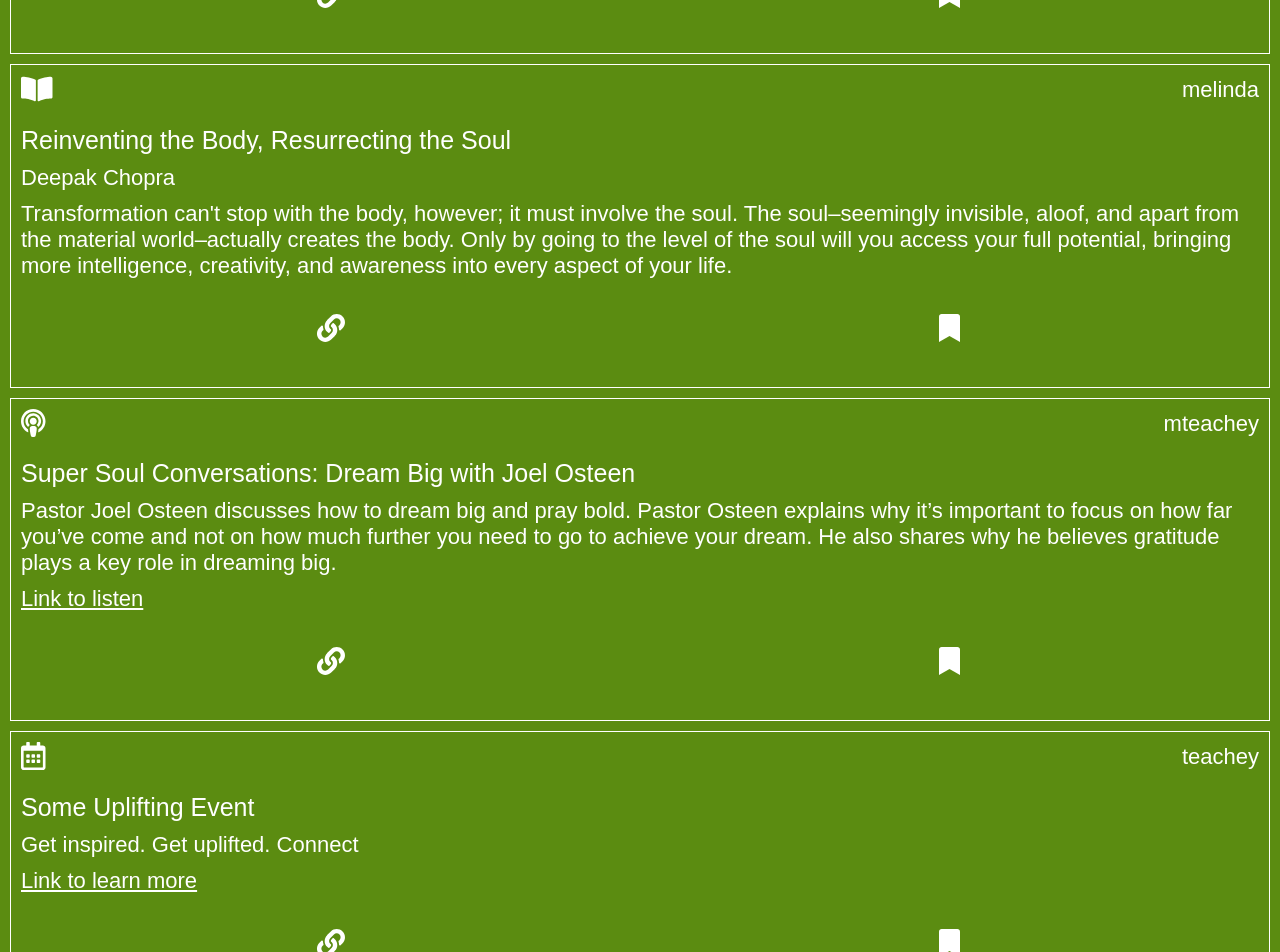
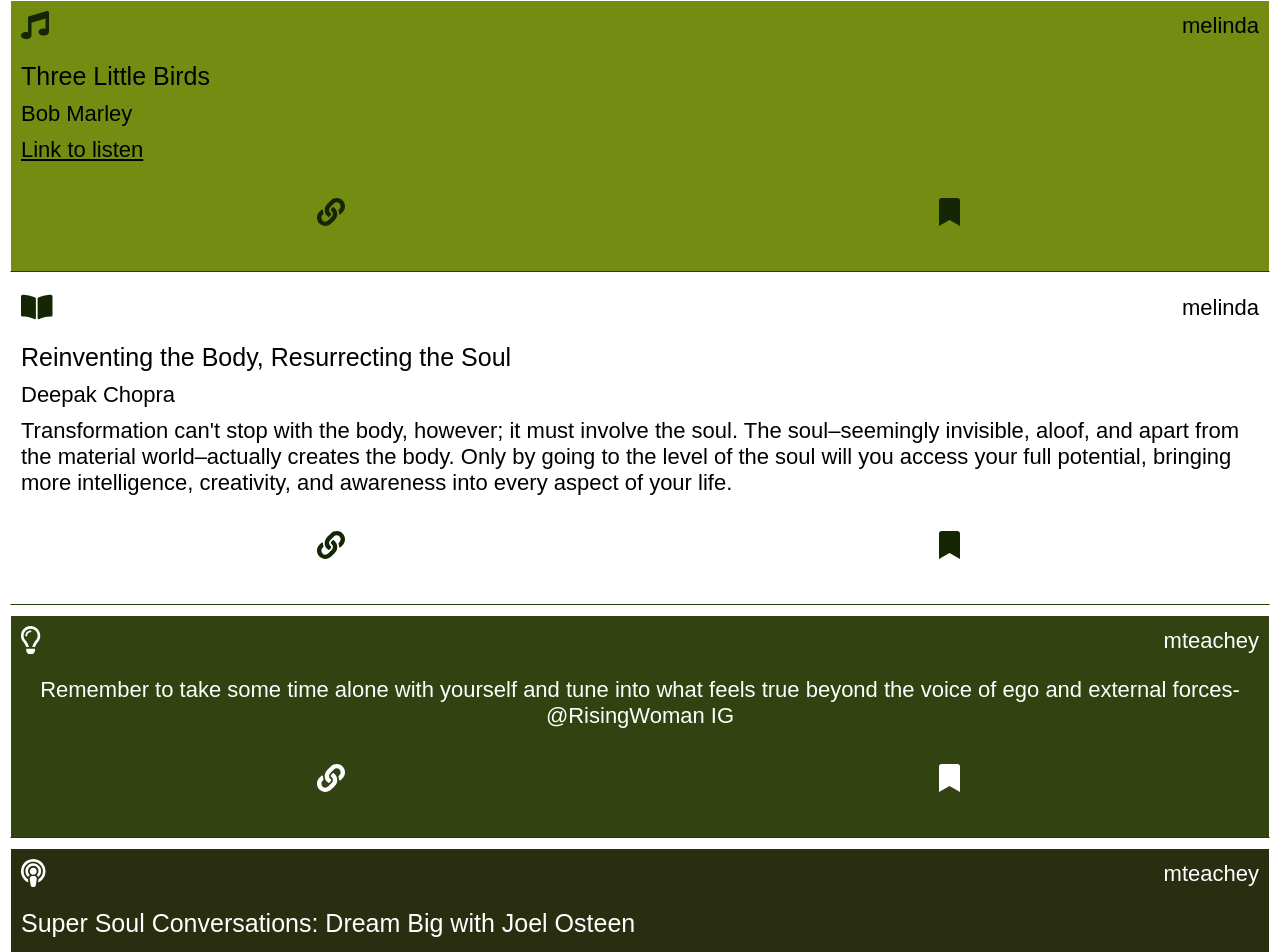
Before and after one commit to mteachey/open-and-up-app, a React (Create React App) app: page /dashboard in a window 1280 px wide. Shown: the part 1420-2372 px from the top of the page. Built offline with nearby package versions, Linux system fonts and the light colour scheme.

Commit message:
static version except for user sign up and sign in components

```diff
--- a/src/Components/Dashboard.js
+++ b/src/Components/Dashboard.js
@@ -18,7 +18,6 @@
                 />
                 </header>
                 <main>
-                    <p>Dashboard</p>
                     <FilterButtons/>
                     <SearchRow/>
                     <ResultList/>
--- a/src/Components/NewPost.js
+++ b/src/Components/NewPost.js
@@ -58,6 +58,14 @@
                                     id="event-date"
                                     />
                             </div>
+                            <div class="form-field-group field-img">
+                                <label htmlFor="post-image">Upload Screenshot</label>
+                                <input
+                                    type="image"
+                                    name="post-image"
+                                    id="post-image"
+                                    />
+                            </div>
                         </div>
 
                         <div className="form-buttons button-row">
--- a/src/Components/SinglePost.js
+++ b/src/Components/SinglePost.js
@@ -2,8 +2,8 @@
 import '../libraries/fontawesome.js';
 import '../_styles/posts.css';
 import { FontAwesomeIcon } from "@fortawesome/react-fontawesome";
-import { faHeart, faCalendarAlt, faLightbulb } from '@fortawesome/free-regular-svg-icons';
-import { faBookmark, faPodcast, faMusic, faLink, faBookOpen } from '@fortawesome/free-solid-svg-icons';
+import { faCalendarAlt, faLightbulb } from '@fortawesome/free-regular-svg-icons';
+import { faBookmark, faPodcast, faMusic, faLink, faBookOpen, faSun } from '@fortawesome/free-solid-svg-icons';
 
 class SinglePost extends Component{
     render(){
@@ -11,8 +11,8 @@
         const{post_id, user_id, username, type, date_created,title, artist,description, author, link, content} = this.props;
         let listItem ='';
         if(type==='music'){
-            listItem = (<li className="single-post" key={this.props.post_id}>
-               <div className="post-content">
+            listItem = (<li className="single-post music-post" key={this.props.post_id}>
+               <div className="post-info">
                     <span className="post-span post-icon"><FontAwesomeIcon icon={faMusic} /></span>
                     <span className="post-span post-username">{username}</span>
                     <span className="post-span post-title">{title}</span>
@@ -26,8 +26,8 @@
             </li>)
         }
         else if(type==='reflection'){
-            listItem = (<li className="single-post" key={this.props.post_id}>
-                <div className="post-content">
+            listItem = (<li className="single-post reflection-post" key={this.props.post_id}>
+                <div className="post-info">
                     <span className="post-span post-icon"><FontAwesomeIcon icon={faLightbulb} /></span>
                     <span className="post-span post-username">{username}</span>
                     <span className="post-span post-content">{content}</span>
@@ -39,8 +39,8 @@
             </li>)
         }
         else if(type==='podcast'){
-            listItem = (<li className="single-post" key={this.props.post_id}>
-                <div className="post-content">
+            listItem = (<li className="single-post podcast-post" key={this.props.post_id}>
+                <div className="post-info">
                  <span className="post-span post-icon"><FontAwesomeIcon icon={faPodcast} /></span>
                     <span className="post-span post-username">{username}</span>
                     <span className="post-span post-title">{title}</span>
@@ -54,8 +54,8 @@
             </li>)
         }
         else if(type==='event'){
-            listItem = (<li className="single-post" key={this.props.post_id}>
-                <div className="post-content">
+            listItem = (<li className="single-post event-post" key={this.props.post_id}>
+                <div className="post-info">
                      <span className="post-span post-icon"><FontAwesomeIcon icon={faCalendarAlt} /></span>
                     <span className="post-span post-username">{username}</span>
                     <span className="post-span post-title">{title}</span>
@@ -69,8 +69,8 @@
             </li>)
         }
         else if(type==='book'){
-            listItem = (<li className="single-post" key={this.props.post_id}>
-                <div className="post-content">
+            listItem = (<li className="single-post book-post" key={this.props.post_id}>
+                <div className="post-info">
                     <span className="post-span post-icon"><FontAwesomeIcon icon={faBookOpen} /></span>
                     <span className="post-span post-username">{username}</span>
                     <span className="post-span post-title">{title}</span>
--- a/src/_styles/App.css
+++ b/src/_styles/App.css
@@ -39,6 +39,7 @@
   display: flex;
   justify-content: space-around;
   flex-wrap: wrap;
+  margin-block-end: 0;
 }
 
 .nav-list li{
@@ -56,7 +57,7 @@
 }
 
 main{
-  padding:20px 0px;
+  padding:0px;
 }
 
 section{
--- a/src/_styles/posts.css
+++ b/src/_styles/posts.css
@@ -5,6 +5,7 @@
     flex-direction: column;
     text-align: left;
     padding:10px;
+    border-bottom: 1px solid #1F4008;
 }
 
 .post-span {
@@ -16,16 +17,41 @@
     font-size: 25px;
 }
 
-.post-content{
+.post-info{
     margin-bottom: 10px;
     display: flex;
     flex-wrap: wrap;
     align-items: center;
 }
 
-.post-content a{
+.post-content{
+    text-align:center;
+}
+
+.music-post{
+    background-color:#738c11;
+}
+.reflection-post{
+    background-color:#324211;
+}
+
+.event-post{
+    background-color:#c4bd82;
+}
+.podcast-post{
+    background-color:#292e10;
+}
+.music-post{
+    background-color:#738c11;
+}
+
+.post-info a{
+    color:#000;
+    text-decoration: underline;
+}
+
+.reflection-post a, .reflection-post, .podcast-post, .podcast-post a{
     color:#fff;
-    text-decoration: underline;
 }
 
 .post-icons-buttons {
@@ -58,3 +84,11 @@
     margin: 15px auto;
     display: block;
 }
+
+.post-icon svg path{
+    fill:#152604;
+}
+
+.reflection-post svg path, .podcast-post svg path{
+    fill:#fff;
+}
--- a/src/data.js
+++ b/src/data.js
@@ -22,10 +22,20 @@
         "post_id":"1",
         "user_id":"1",
         "username":"melinda",
-        "content":"My inner growth propelled me to by my own 'I'-to be an authentic woman who was contained in herself, who chose and determined and handled her life from her own genuine spiritual center-Sue Monk Kidd",
+        "content":"My inner growth propelled me to by my own 'I'-to be an authentic woman who was contained in herself, who chose and determined and handled her life from her own genuine spiritual center  -Sue Monk Kidd",
         "type":"reflection",
         "date_created":"June 7th 2020"
      },
+     {
+      "post_id":"6",
+      "user_id":"2",
+      "username":"teachey",
+      "title":"Untamed",
+      "author":"Glennon Doyle",
+      "description":"Soulful and uproarious, forceful and tender, Untamed is both an intimate memoir and a galvanizing wake-up call. It is the story of how one woman learned that a responsible mother is not one who slowly dies for her children, but one who shows them how to fully live.",
+      "type":"book",
+      "date_created":"June 9th 2020"
+   },
      {
       "post_id":"9",
       "user_id":"3",
@@ -38,7 +48,7 @@
       "post_id":"7",
       "user_id":"1",
       "username":"melinda",
-      "content":"'If you are walking a path of low expectations, the next thing you find will support those low expectations.'-Deepak Chopra",
+      "content":"'If you are walking a path of low expectations, the next thing you find will support those low expectations.'  -Deepak Chopra",
       "type":"reflection",
       "date_created":"June 7th 2020"
    },{
@@ -60,7 +70,16 @@
       "description":"Transformation can't stop with the body, however; it must involve the soul. The soul–seemingly invisible, aloof, and apart from the material world–actually creates the body. Only by going to the level of the soul will you access your full potential, bringing more intelligence, creativity, and awareness into every aspect of your life.",
       "type":"book",
       "date_created":"June 8th 2020"
-   },{
+   },
+   {
+      "post_id":"10",
+      "user_id":"3",
+      "username":"mteachey",
+      "content":"Remember to take some time alone with yourself and tune into what feels true beyond the voice of ego and external forces-@RisingWoman IG",
+      "type":"reflection",
+      "date_created":"June 11th 2020"
+   },
+   {
         "post_id":"3",
         "user_id":"3",
         "username":"mteachey",
@@ -90,15 +109,5 @@
         "type":"book",
         "date_created":"June 8th 2020"
      },
-     {
-        "post_id":"6",
-        "user_id":"2",
-        "username":"teachey",
-        "title":"Untamed",
-        "author":"Glennon Doyle",
-        "description":"Soulful and uproarious, forceful and tender, Untamed is both an intimate memoir and a galvanizing wake-up call. It is the story of how one woman learned that a responsible mother is not one who slowly dies for her children, but one who shows them how to fully live.",
-        "type":"book",
-        "date_created":"June 9th 2020"
-     },
     ],
 }
```
Also changed, not shown: src/Components/Nav.js (line endings or trailing spaces).
